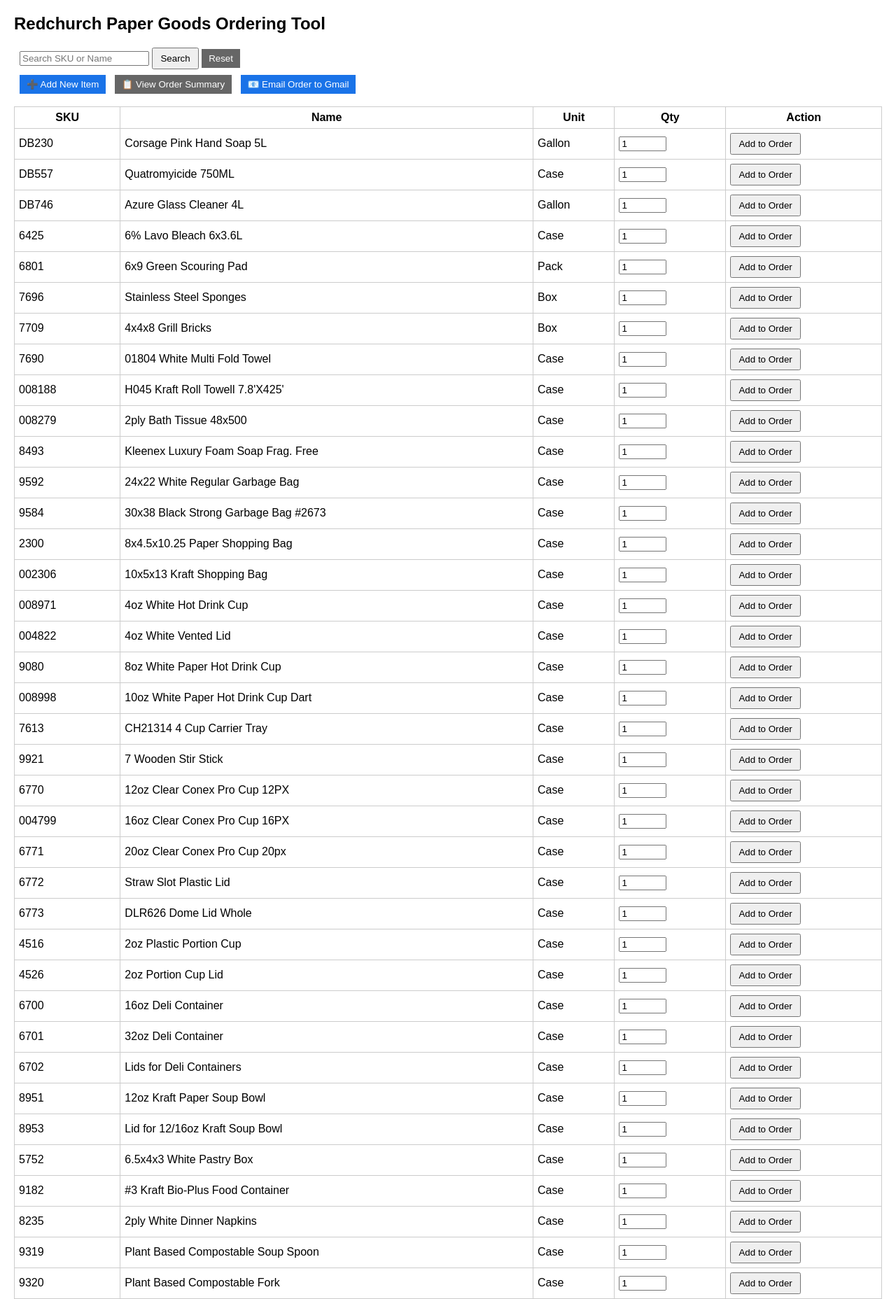
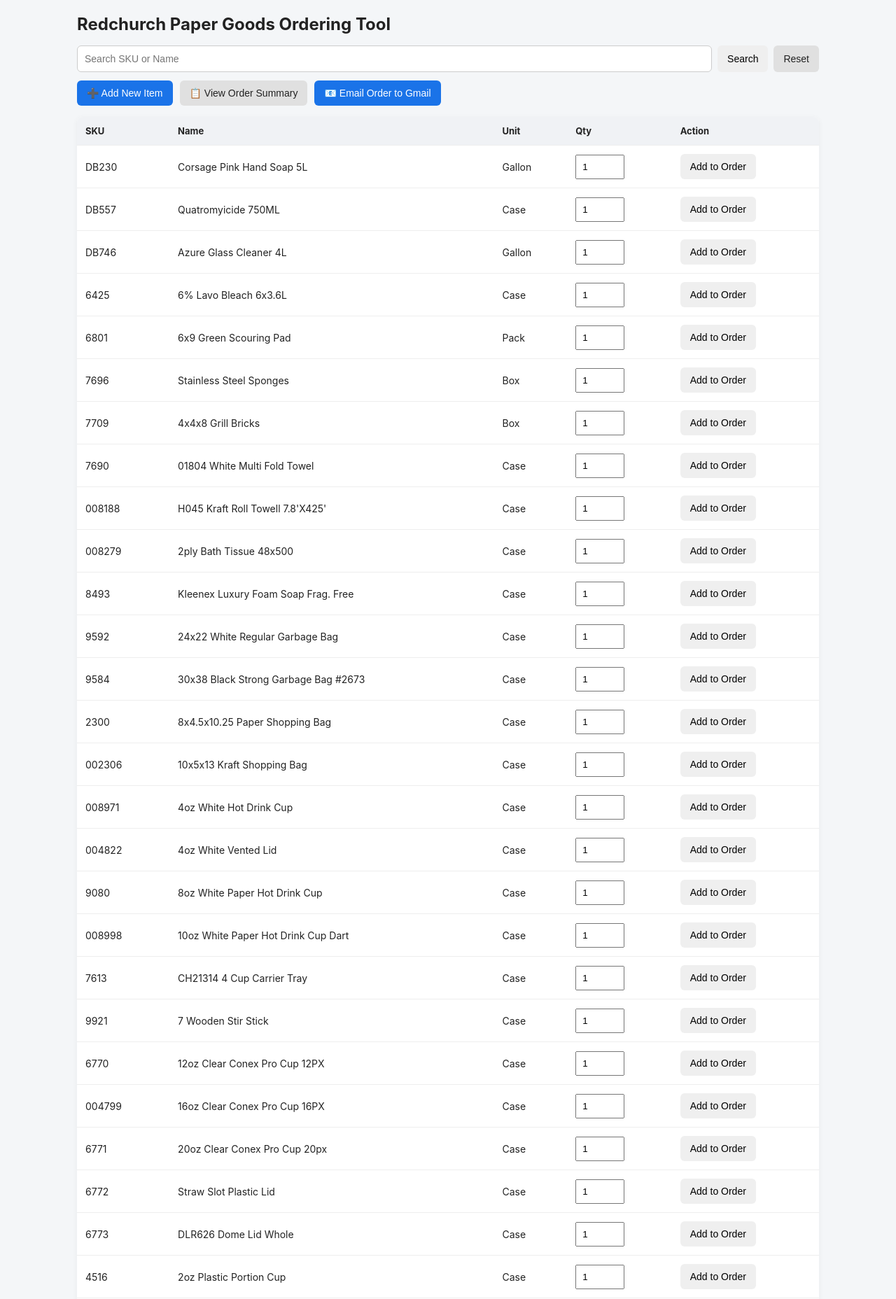
Before and after one commit to joacotol/redchurch_inventory_system, a Flask app: page / in a window 1280 px wide. Shown: the top 1856 px of the page at 70% size. Run offline with Flask 3, Linux system fonts and the light colour scheme.

Commit message:
Made changes to how it looks made the UI cleaner

```diff
--- a/catalog.json
+++ b/catalog.json
@@ -220,11 +220,6 @@
     "unit": "Roll"
   },
   {
-    "sku": "8970",
-    "name": "Test",
-    "unit": "Gallon"
-  },
-  {
     "sku": "K009142",
     "name": "Giant 8' Black Straws",
     "unit": "Box"
@@ -233,10 +228,5 @@
     "sku": "8989",
     "name": "16oz White HD Paper Cup Dart",
     "unit": "Case"
-  },
-  {
-    "sku": "test",
-    "name": "test",
-    "unit": "test"
   }
 ]
--- a/static/styles.css
+++ b/static/styles.css
@@ -1,79 +1,188 @@
-body {
-  font-family: Arial;
-  margin: 20px;
+/* ---------- RESET / BASE ---------- */
+* {
+    box-sizing: border-box;
 }
 
-.search-bar {
-  margin: 0px 8px;
+body {
+    margin: 0;
+    background: #f4f6f8;
+    font-family: -apple-system, BlinkMacSystemFont, "Segoe UI",
+                 Roboto, Helvetica, Arial, sans-serif;
+    color: #222;
 }
 
-.search-btn {
-  padding: 6px 10px;
-}
-button {
-  padding: 6px 10px;
-}
-.primary-btn {
-  background: #1a73e8;
-  color: #fff;
-  border: none;
-  margin: 8px;
-}
-.secondary-btn {
-  background: #666;
-  color: #fff;
-  border: none;
+/* ---------- APP CONTAINER ---------- */
+.app-container {
+    max-width: 1100px;
+    margin: 0 auto;
+    padding: 20px;
 }
 
-.hidden {
-  display: none;
-}
-.add-item-box {
-  margin: 10px 0;
-  padding: 10px;
-  background: #fafafa;
-  border: 1px solid #ddd;
-}
-.inline-input {
-  width: 60px;
+/* ---------- HEADER ---------- */
+h2 {
+    margin: 0 0 16px 0;
+    font-size: 24px;
 }
 
-table {
-  width: 100%;
-  border-collapse: collapse;
-  margin-top: 10px;
-}
-th,
-td {
-  border: 1px solid #ccc;
-  padding: 6px;
+/* ---------- SEARCH BAR ---------- */
+.search-bar {
+    display: flex;
+    gap: 8px;
+    margin-bottom: 12px;
 }
 
-.modal {
-  position: fixed;
-  inset: 0;
-  background: rgba(0, 0, 0, 0.4);
-  display: flex;
-  align-items: center;
-  justify-content: center;
-}
-.modal.hidden {
-  display: none;
-}
-.modal-content {
-  background: #fff;
-  padding: 20px;
-  width: 90%;
-  max-width: 500px;
-}
-.summary-row {
-  border-bottom: 1px solid #eee;
-  padding: 6px 0;
+.search-bar input {
+    flex: 1;
+    padding: 10px;
+    border-radius: 6px;
+    border: 1px solid #ccc;
+    font-size: 14px;
 }
 
+/* ---------- TOP ACTIONS ---------- */
+.top-actions {
+    display: flex;
+    flex-wrap: wrap;
+    gap: 10px;
+    margin-bottom: 16px;
+}
+
+/* ---------- BUTTONS ---------- */
+button {
+    padding: 10px 14px;
+    border-radius: 6px;
+    font-size: 14px;
+    cursor: pointer;
+    border: none;
+}
+
+.primary-btn {
+    background: #1a73e8;
+    color: white;
+}
+
+.secondary-btn {
+    background: #e0e0e0;
+    color: #222;
+}
+
+button:hover {
+    opacity: 0.9;
+}
+
+/* ---------- ADD ITEM CARD ---------- */
+.add-item-box {
+    background: white;
+    border-radius: 8px;
+    padding: 16px;
+    margin-bottom: 16px;
+    box-shadow: 0 2px 8px rgba(0,0,0,0.05);
+}
+
+.add-item-box input {
+    width: 100%;
+    margin-bottom: 10px;
+    padding: 10px;
+    border-radius: 6px;
+    border: 1px solid #ccc;
+}
+
+/* ---------- TABLE ---------- */
+table {
+    width: 100%;
+    border-collapse: collapse;
+    background: white;
+    border-radius: 8px;
+    overflow: hidden;
+    box-shadow: 0 2px 8px rgba(0,0,0,0.05);
+}
+
+th {
+    background: #f0f2f5;
+    text-align: left;
+    padding: 12px;
+    font-size: 13px;
+}
+
+td {
+    padding: 12px;
+    border-top: 1px solid #eee;
+    font-size: 14px;
+}
+
+.inline-input {
+    width: 70px;
+    padding: 8px;
+}
+
+/* ---------- MODAL ---------- */
+.modal {
+    position: fixed;
+    inset: 0;
+    background: rgba(0,0,0,0.45);
+    display: flex;
+    align-items: center;
+    justify-content: center;
+    z-index: 1000;
+}
+
+.modal.hidden {
+    display: none;
+}
+
+.modal-content {
+    background: white;
+    width: 92%;
+    max-width: 520px;
+    border-radius: 10px;
+    padding: 20px;
+    box-shadow: 0 10px 30px rgba(0,0,0,0.25);
+}
+
+.modal-content h3 {
+    margin-top: 0;
+}
+
+/* ---------- ORDER SUMMARY ---------- */
+.summary-row {
+    padding: 10px 0;
+    border-bottom: 1px solid #eee;
+    display: flex;
+    justify-content: space-between;
+    align-items: center;
+    gap: 10px;
+    font-size: 14px;
+}
+
+.summary-row:last-child {
+    border-bottom: none;
+}
+
+.summary-qty {
+    font-weight: 600;
+}
+
+/* ---------- MODAL ACTIONS ---------- */
 .modal-actions {
     display: flex;
+    justify-content: flex-end;
     gap: 10px;
-    justify-content: flex-end;
-    margin-top: 15px;
+    margin-top: 16px;
 }
+
+/* ---------- UTIL ---------- */
+.hidden {
+    display: none;
+}
+
+/* ---------- MOBILE ---------- */
+@media (max-width: 700px) {
+    .summary-row {
+        flex-direction: column;
+        align-items: flex-start;
+    }
+
+    table {
+        font-size: 13px;
+    }
+}
--- a/templates/index.html
+++ b/templates/index.html
@@ -8,6 +8,7 @@
 
 <body>
 
+    <div class="app-container">
         <h2>Redchurch Paper Goods Ordering Tool</h2>
 
         <!-- SEARCH -->
@@ -98,5 +99,6 @@
 
 
         <script src="{{ url_for('static', filename='script.js') }}"></script>
+    </div>
 </body>
 </html>
```
Lines whose indentation alone changed are shown as unchanged.
